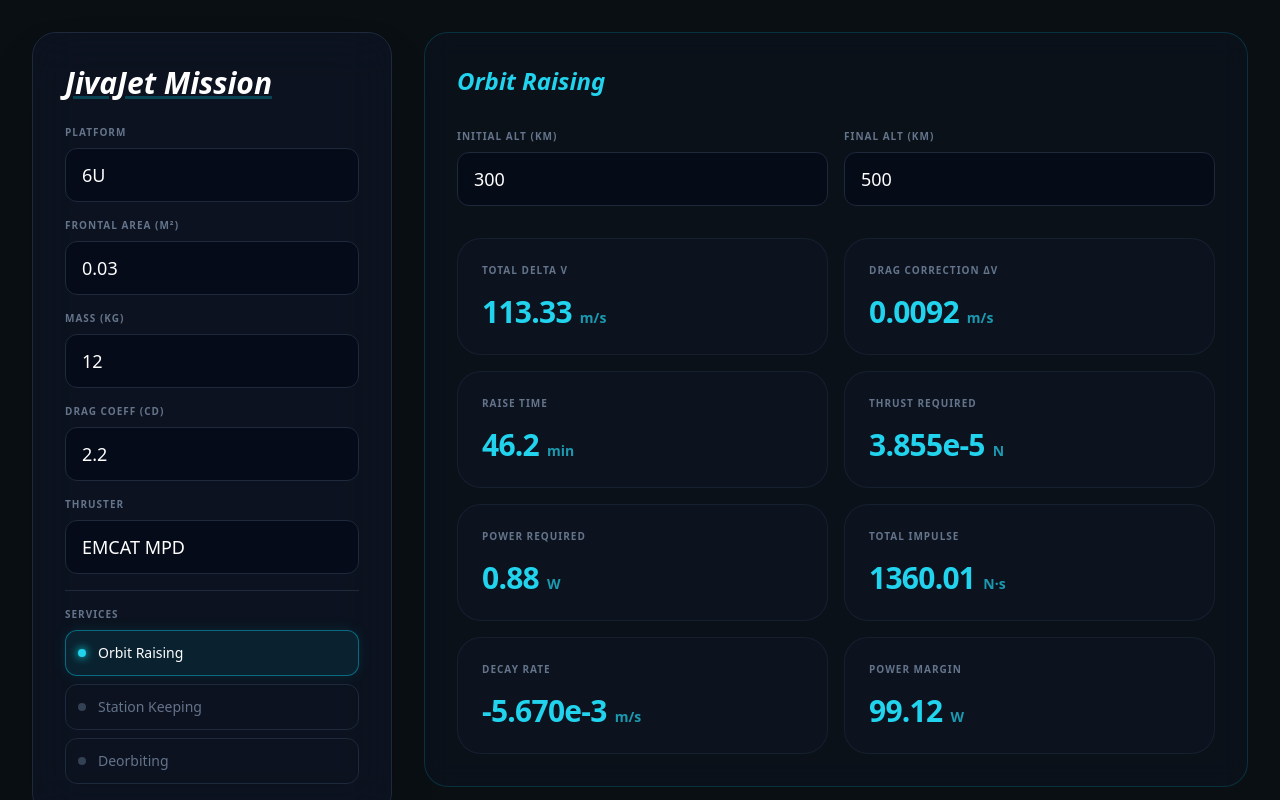
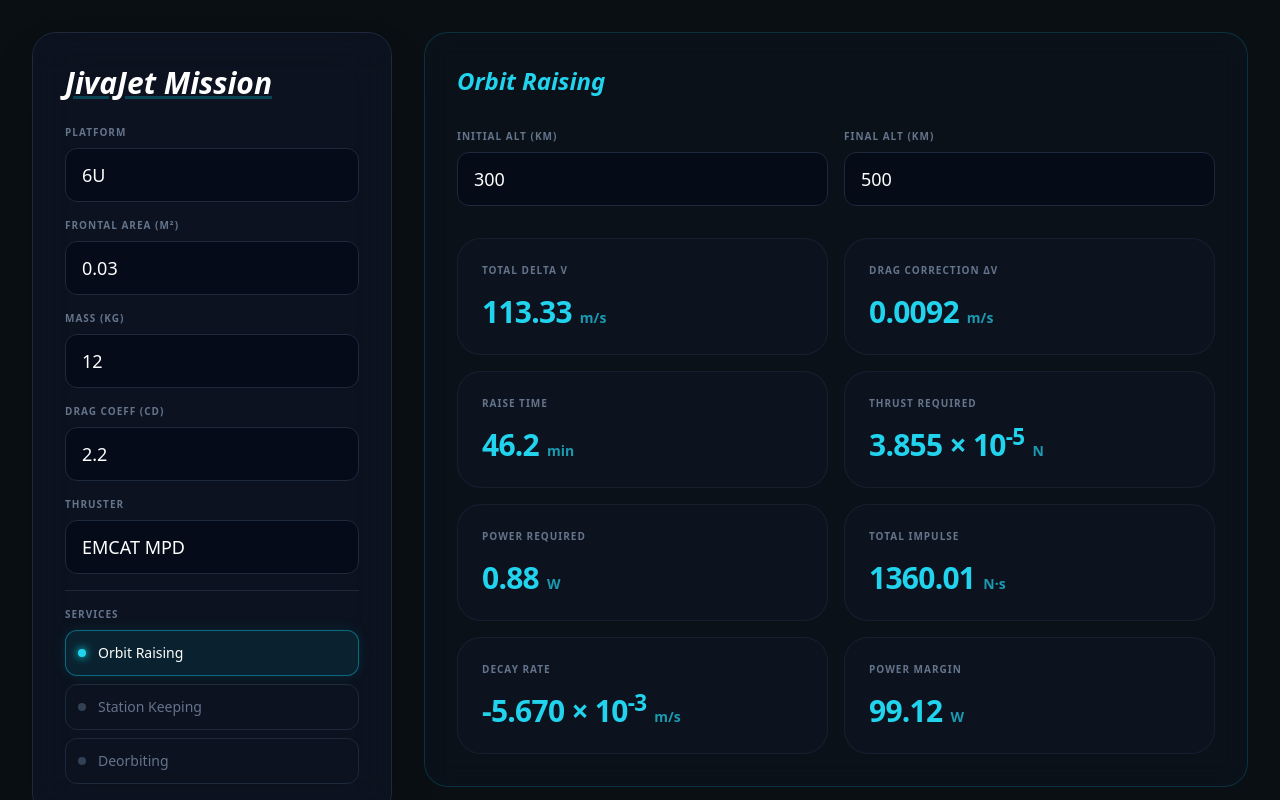
Before and after one commit to gsl413/Guru, a React (Vite) app: page / in a window 1280 px wide. Shown: the top 800 px of the page. Built offline with nearby package versions, Linux system fonts and the light colour scheme.

Commit message:
Update App.tsx

```diff
--- a/src/App.tsx
+++ b/src/App.tsx
@@ -173,10 +173,10 @@ export default function App() {
                 <ResultCard title="Total Delta V" value={orbitRaising.totalDeltaV.toFixed(2)} unit="m/s" color="text-cyan-400" />
                 <ResultCard title="Drag Correction ΔV" value={orbitRaising.dragDeltaV.toFixed(4)} unit="m/s" color="text-cyan-400" />
                 <ResultCard title="Raise Time" value={(orbitRaising.transferTime / 60).toFixed(1)} unit="min" color="text-cyan-400" />
-                <ResultCard title="Thrust Required" value={orbitRaising.thrustRequired.toExponential(3)} unit="N" color="text-cyan-400" />
+                <ResultCard title="Thrust Required" value={formatScientific(orbitRaising.thrustRequired, 3)} unit="N" color="text-cyan-400" />
                 <ResultCard title="Power Required" value={orbitRaising.powerRequired.toFixed(2)} unit="W" color="text-cyan-400" />
                 <ResultCard title="Total Impulse" value={orbitRaising.totalImpulse.toFixed(2)} unit="N·s" color="text-cyan-400" />
-                <ResultCard title="Decay Rate" value={orbitRaising.semiMajorDecay.toExponential(3)} unit="m/s" color="text-cyan-400" />
+                <ResultCard title="Decay Rate" value={formatScientific(orbitRaising.semiMajorDecay, 3)} unit="m/s" color="text-cyan-400" />
                 <ResultCard title="Power Margin" value={(powerAvailable - orbitRaising.powerRequired).toFixed(2)} unit="W" color="text-cyan-400" />
               </div>
             </SectionFrame>
@@ -190,11 +190,11 @@ export default function App() {
                 <InputGroup label="Ion Velocity" unit="m/s" value={ionVelocity} onChange={setIonVelocity} />
               </div>
               <div className="grid md:grid-cols-2 gap-4">
-                <ResultCard title="Continuous Thrust" value={stationKeeping.thrustReq.toExponential(3)} unit="N" color="text-emerald-400" />
+                <ResultCard title="Continuous Thrust" value={formatScientific(stationKeeping.thrustReq, 3)} unit="N" color="text-emerald-400" />
                 <ResultCard title="Maintenance Power" value={stationKeeping.powerReq.toFixed(2)} unit="W" color="text-emerald-400" />
-                <ResultCard title="Mission Impulse" value={stationKeeping.totalImpulse.toExponential(2)} unit="N·s" color="text-emerald-400" />
+                <ResultCard title="Mission Impulse" value={formatScientific(stationKeeping.totalImpulse, 2)} unit="N·s" color="text-emerald-400" />
                 <ResultCard title="Propellant Mass" value={stationKeeping.propMass.toFixed(5)} unit="kg" color="text-emerald-400" />
-                <ResultCard title="Local Air Density" value={stationKeeping.density.toExponential(3)} unit="kg/m³" color="text-emerald-400" />
+                <ResultCard title="Local Air Density" value={formatScientific(stationKeeping.density, 3)} unit="kg/m³" color="text-emerald-400" />
                 <ResultCard title="Power Margin" value={(powerAvailable - stationKeeping.powerReq).toFixed(2)} unit="W" color="text-emerald-400" />
               </div>
             </SectionFrame>
@@ -208,8 +208,8 @@ export default function App() {
               <div className="grid md:grid-cols-2 gap-4">
                 <ResultCard title="Ballistic Coefficient" value={deorbit.ballisticCoeff.toFixed(2)} unit="kg/m²" color="text-rose-400" />
                 <ResultCard title="Deorbit Delta V" value={deorbit.totalDeltaV.toFixed(2)} unit="m/s" color="text-rose-400" />
-                <ResultCard title="Initial Drag Force" value={deorbit.dragForce.toExponential(3)} unit="N" color="text-rose-400" />
-                <ResultCard title="Initial Decay Rate" value={deorbit.semiMajorDecay.toExponential(3)} unit="m/s" color="text-rose-400" />
+                <ResultCard title="Initial Drag Force" value={formatScientific(deorbit.dragForce, 3)} unit="N" color="text-rose-400" />
+                <ResultCard title="Initial Decay Rate" value={formatScientific(deorbit.semiMajorDecay, 3)} unit="m/s" color="text-rose-400" />
               </div>
             </SectionFrame>
           )}
@@ -237,6 +237,21 @@ export default function App() {
         </main>
       </div>
     </div>
+  );
+}
+
+function formatScientific(value: number, fractionDigits: number = 3) {
+  if (value === 0) return "0";
+  const str = value.toExponential(fractionDigits);
+  const [base, exponent] = str.split("e");
+  const expNum = parseInt(exponent, 10);
+
+  if (expNum === 0) return base;
+
+  return (
+    <span>
+      {base} &times; 10<sup>{expNum}</sup>
+    </span>
   );
 }
 
```
